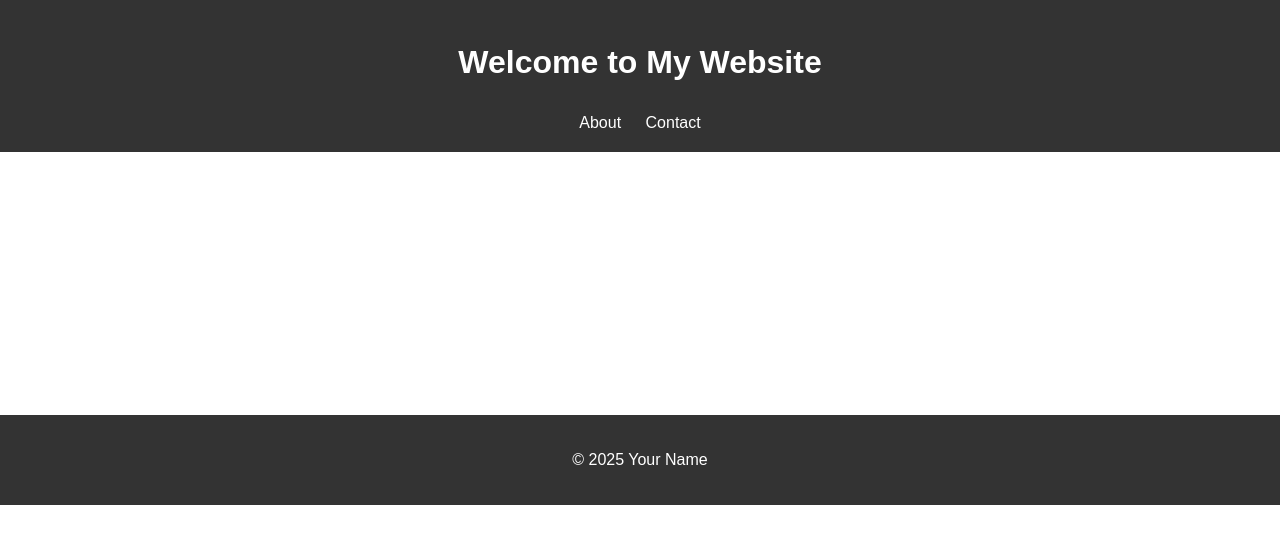
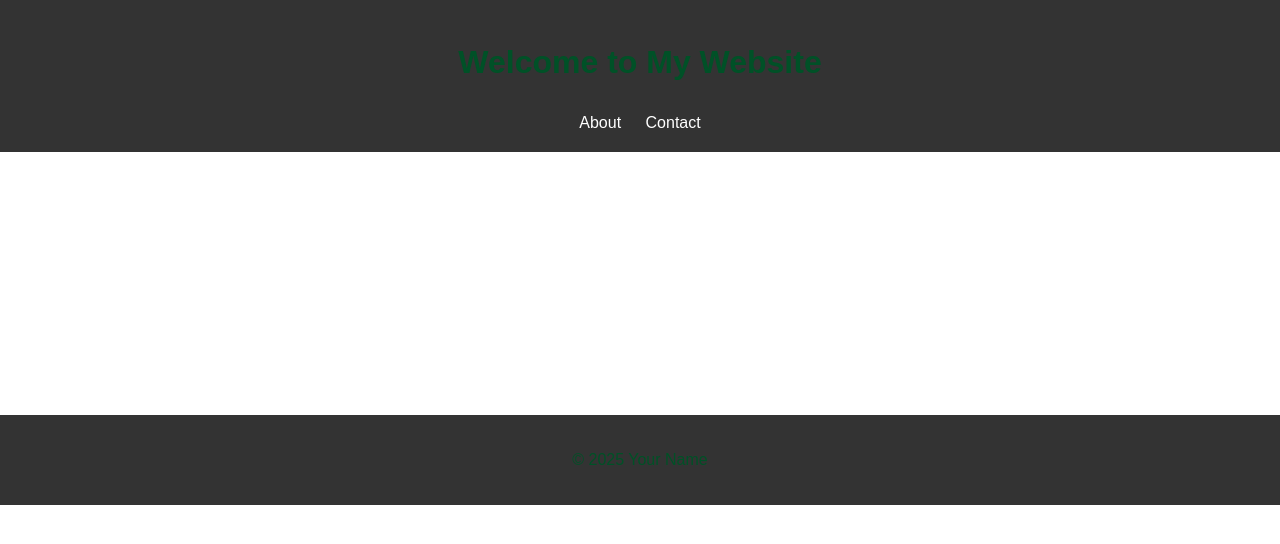
Before and after one commit to Carlos-D-G/ProfessionalRepository, a plain HTML site: page index.html in a window 1280 px wide. Drawn offline with Linux system fonts and the light colour scheme.

Commit message:
Update styles.css

```diff
--- a/styles.css
+++ b/styles.css
@@ -7,7 +7,7 @@ body {
 }
 header, footer {
     background: #333;
-    color: #fff;
+    color: #005127;
     text-align: center;
     padding: 1em;
 }
```
